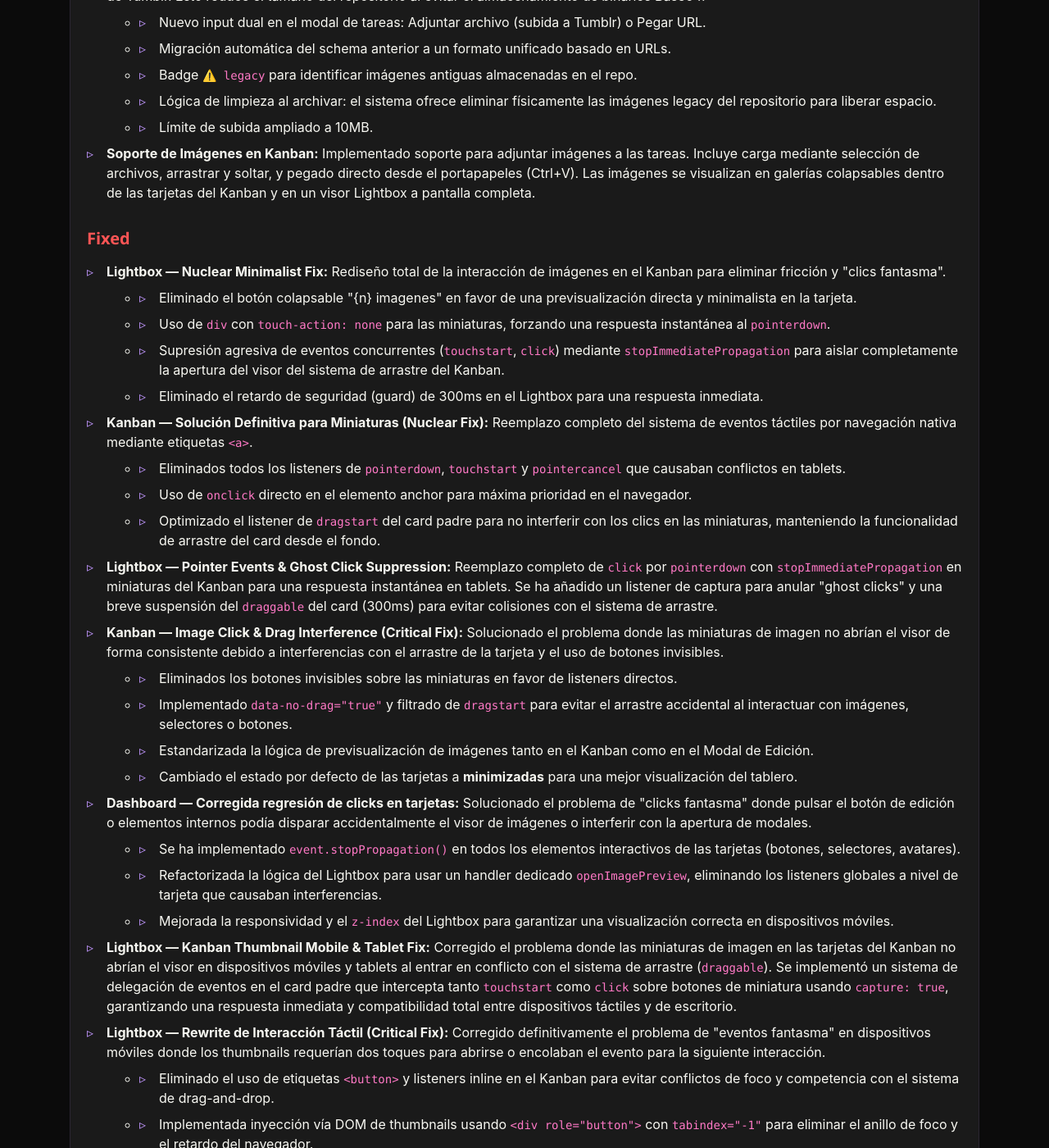
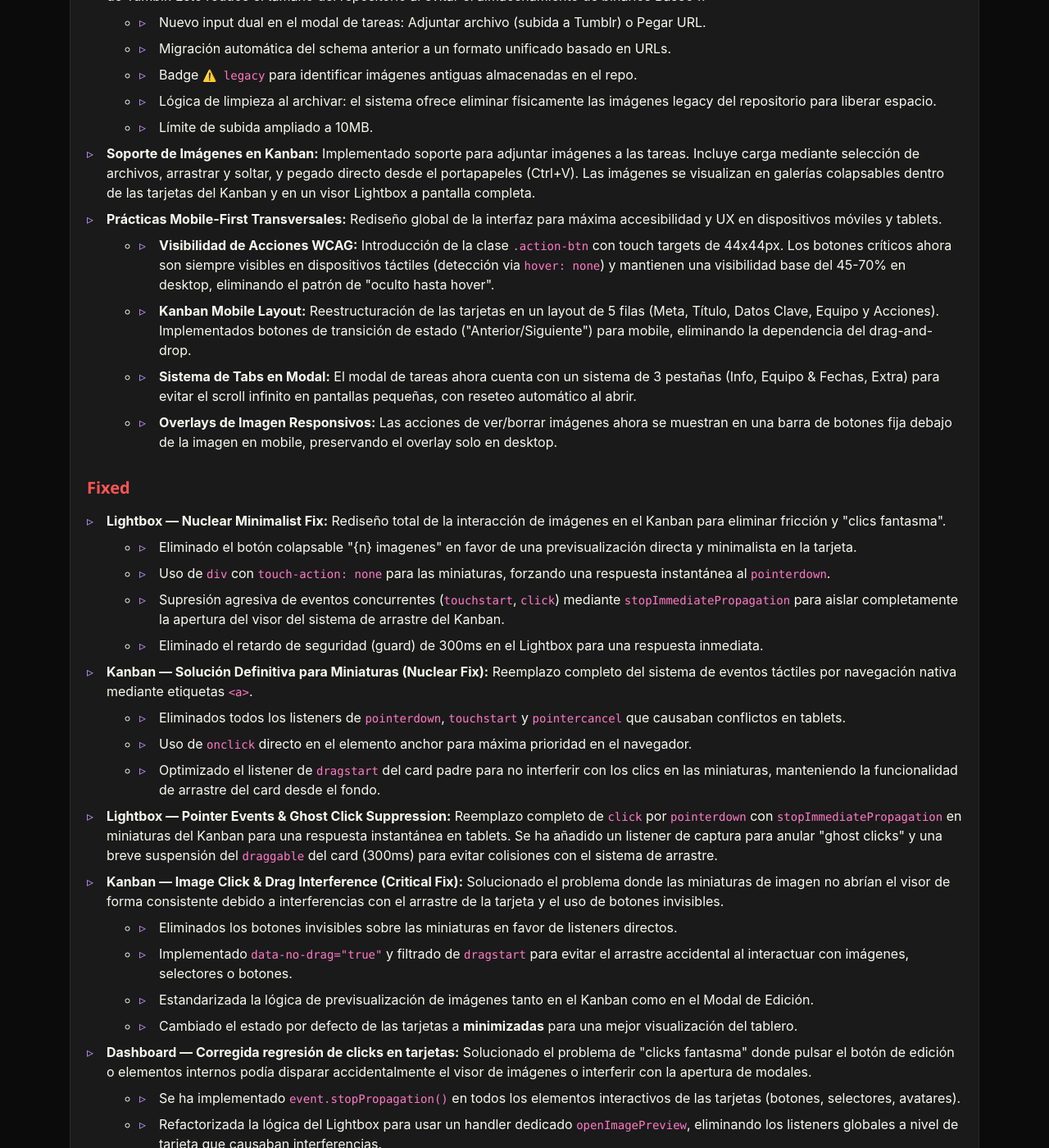
Before and after one commit to hypenosys/hypenosys.github.io, a Jekyll site: the page built from CHANGELOG.html, in a window 1280 px wide and 1400 px high, scrolled down 2154 px. Shown: the whole window at 82% size. Built offline with Jekyll 4.4.1, drawn with Linux system fonts in a browser that asks for light colours.

Commit message:
feat: adopt mobile-first practices and improve accessibility
- Implemented standardized .action-btn class with 44x44px touch targets (WCAG 2.1).
- Updated visibility logic: buttons are always visible on touch devices and have base opacities on desktop, eliminating hover-only patterns.
- Restructured Kanban task cards with a 5-row mobile-first layout.
- Added explicit 'Previous/Next' state transition buttons for mobile Kanban cards.
- Reorganized the task modal into a 3-tab system (Info, Equipo & Fechas, Extra).
- Refactored image overlays to show action bars below images on mobile.
- Updated CHANGELOG.html with the new mobile-first improvements.

Co-authored-by: Axlfc <14998495+Axlfc@users.noreply.github.com>

```diff
--- a/CHANGELOG.html
+++ b/CHANGELOG.html
@@ -114,6 +114,14 @@ permalink: /CHANGELOG.html
                 </ul>
               </li>
               <li><strong>Soporte de Imágenes en Kanban:</strong> Implementado soporte para adjuntar imágenes a las tareas. Incluye carga mediante selección de archivos, arrastrar y soltar, y pegado directo desde el portapapeles (Ctrl+V). Las imágenes se visualizan en galerías colapsables dentro de las tarjetas del Kanban y en un visor Lightbox a pantalla completa.</li>
+              <li><strong>Prácticas Mobile-First Transversales:</strong> Rediseño global de la interfaz para máxima accesibilidad y UX en dispositivos móviles y tablets.
+                <ul>
+                  <li><strong>Visibilidad de Acciones WCAG:</strong> Introducción de la clase <code>.action-btn</code> con touch targets de 44x44px. Los botones críticos ahora son siempre visibles en dispositivos táctiles (detección via <code>hover: none</code>) y mantienen una visibilidad base del 45-70% en desktop, eliminando el patrón de "oculto hasta hover".</li>
+                  <li><strong>Kanban Mobile Layout:</strong> Reestructuración de las tarjetas en un layout de 5 filas (Meta, Título, Datos Clave, Equipo y Acciones). Implementados botones de transición de estado ("Anterior/Siguiente") para mobile, eliminando la dependencia del drag-and-drop.</li>
+                  <li><strong>Sistema de Tabs en Modal:</strong> El modal de tareas ahora cuenta con un sistema de 3 pestañas (Info, Equipo & Fechas, Extra) para evitar el scroll infinito en pantallas pequeñas, con reseteo automático al abrir.</li>
+                  <li><strong>Overlays de Imagen Responsivos:</strong> Las acciones de ver/borrar imágenes ahora se muestran en una barra de botones fija debajo de la imagen en mobile, preservando el overlay solo en desktop.</li>
+                </ul>
+              </li>
             </ul>
             <h5 class="text-danger">Fixed</h5>
             <ul class="tree-view mb-3">
--- a/_sass/_dashboard.scss
+++ b/_sass/_dashboard.scss
@@ -299,3 +299,97 @@ $dashboard-danger: #ff5555;  // Dracula Red
     padding: 0.2rem 0.5rem;
     text-transform: uppercase;
 }
+
+// Mobile-First & Accessibility (Transversal Practices)
+// --------------------------------------------------
+
+// Base Action Button with WCAG-compliant touch target
+.action-btn {
+  display: inline-flex;
+  align-items: center;
+  justify-content: center;
+  min-width: 44px;
+  min-height: 44px;
+  padding: 8px;
+  border-radius: 8px;
+  transition: all 0.2s ease;
+  background: transparent;
+  border: none;
+  cursor: pointer;
+  color: inherit;
+
+  @media (hover: hover) {
+    opacity: 0.7; // Primary base
+
+    &.action-btn--secondary, &.hover-only {
+      opacity: 0.45;
+    }
+
+    &:hover {
+      opacity: 1;
+      background: rgba($white, 0.1);
+      transform: scale(1.05);
+    }
+  }
+
+  @media (hover: none), (pointer: coarse) {
+    opacity: 1 !important;
+
+    &:active {
+      background: rgba($white, 0.15);
+      transform: scale(0.95);
+    }
+  }
+
+  i {
+    pointer-events: none;
+  }
+}
+
+// Modal Task Tabs Styling
+.modal-tabs {
+  display: flex;
+  overflow-x: auto;
+  border-bottom: 1px solid rgba($white, 0.1);
+  margin-bottom: 1.5rem;
+  gap: 0.25rem;
+  scrollbar-width: none;
+  &::-webkit-scrollbar { display: none; }
+
+  .tab-link {
+    white-space: nowrap;
+    padding: 0.75rem 1.25rem;
+    font-size: 0.75rem;
+    font-weight: 800;
+    color: rgba($white, 0.4);
+    text-transform: uppercase;
+    letter-spacing: 0.05em;
+    border-bottom: 3px solid transparent;
+    transition: all 0.2s;
+    cursor: pointer;
+
+    &.active {
+      color: #50fa7b; // Dracula Green
+      border-bottom-color: #50fa7b;
+      background: rgba(#50fa7b, 0.05);
+    }
+
+    &:hover:not(.active) {
+      color: rgba($white, 0.8);
+      background: rgba($white, 0.05);
+    }
+  }
+}
+
+// Layout Utilities
+.mobile-only {
+  @media (min-width: 769px) {
+    display: none !important;
+  }
+}
+
+.desktop-only {
+  @media (max-width: 768px) {
+    display: none !important;
+  }
+}
--- a/assets/javascript/dashboard-modals.js
+++ b/assets/javascript/dashboard-modals.js
@@ -20,7 +20,7 @@ function renderModalArrays() {
                 <a href="${link.url}" target="_blank" class="text-[10px] text-emerald-400 font-bold hover:underline truncate flex-grow">
                     <i class="fa-solid fa-link mr-1"></i> ${link.label}
                 </a>
-                <button type="button" onclick="removeExternalLink(${idx})" class="text-slate-600 hover:text-red-400 opacity-0 group-hover:opacity-100 transition-all">
+                <button type="button" onclick="removeExternalLink(${idx})" class="action-btn action-btn--secondary text-slate-600 hover:text-red-400" title="Eliminar enlace">
                     <i class="fa-solid fa-trash text-[10px]"></i>
                 </button>
             </div>
@@ -34,7 +34,7 @@ function renderModalArrays() {
             <div class="flex items-center gap-3 p-2 bg-slate-900 border border-slate-800 rounded-lg group">
                 <input type="checkbox" ${sub.done ? 'checked' : ''} onclick="toggleSubtask(${idx})" class="w-4 h-4 rounded border-slate-700 text-emerald-500 bg-slate-950 focus:ring-emerald-500">
                 <span class="text-xs ${sub.done ? 'text-slate-600 line-through' : 'text-slate-300'} flex-grow">${sub.text}</span>
-                <button type="button" onclick="removeSubtask(${idx})" class="text-slate-600 hover:text-red-400 opacity-0 group-hover:opacity-100 transition-all">
+                <button type="button" onclick="removeSubtask(${idx})" class="action-btn action-btn--secondary text-slate-600 hover:text-red-400" title="Eliminar subtarea">
                     <i class="fa-solid fa-trash text-[10px]"></i>
                 </button>
             </div>
@@ -51,7 +51,7 @@ function renderModalArrays() {
                         <span class="text-[10px] font-bold text-indigo-400">${com.author_login}</span>
                         <span class="text-[8px] text-slate-600 font-mono">${new Date(com.timestamp).toLocaleString()}</span>
                     </div>
-                    <button type="button" onclick="removeComment(${idx})" class="text-slate-800 hover:text-red-400 opacity-0 group-hover:opacity-100 transition-all">
+                    <button type="button" onclick="removeComment(${idx})" class="action-btn action-btn--secondary text-slate-800 hover:text-red-400" title="Eliminar comentario">
                         <i class="fa-solid fa-trash text-[10px]"></i>
                     </button>
                 </div>
```
Also changed, not shown: assets/javascript/dashboard-kanban.js (+100 -31 lines), assets/javascript/dashboard-tasks.js (+47 -16 lines), assets/javascript/dashboard-ui.js (+5 -5 lines), dashboard.html (+127 -133 lines).
